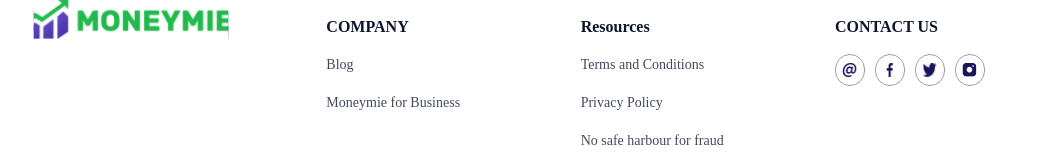
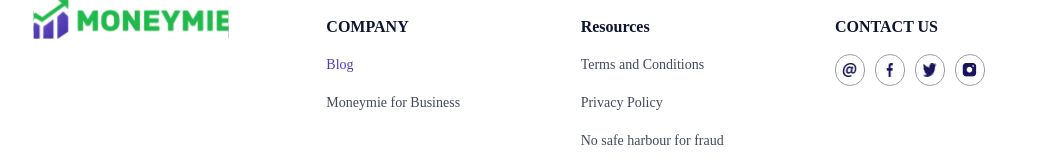
Before and after one commit to AdewaleAdeniji/moneymie-landing-page, a Next.js app: page /components/footer in a window 1280 px wide. In both pictures the pointer is over the link "Blog". Shown: the top 160 px of the page, without its empty margins (112-1168 px from the left). Built offline with nearby package versions, Linux system fonts and the light colour scheme.

Commit message:
Added hover to links

```diff
--- a/styles/styles.css
+++ b/styles/styles.css
@@ -527,7 +527,9 @@ img {
     margin-left: 144px;
     margin-right: 143px;
 }
-
+.footer-item a:hover {
+    color: #533DB5;
+}
 .footer-item img {
     height: 40px;
     width: 198px;
```
